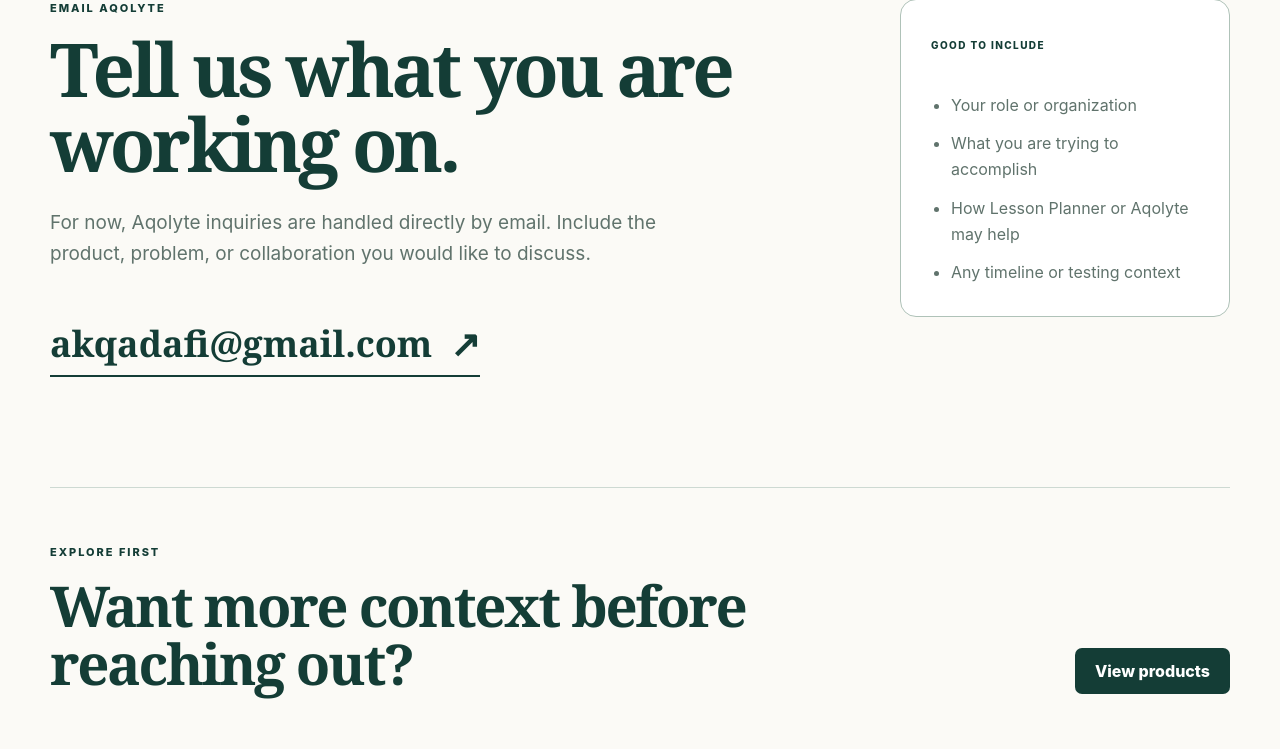
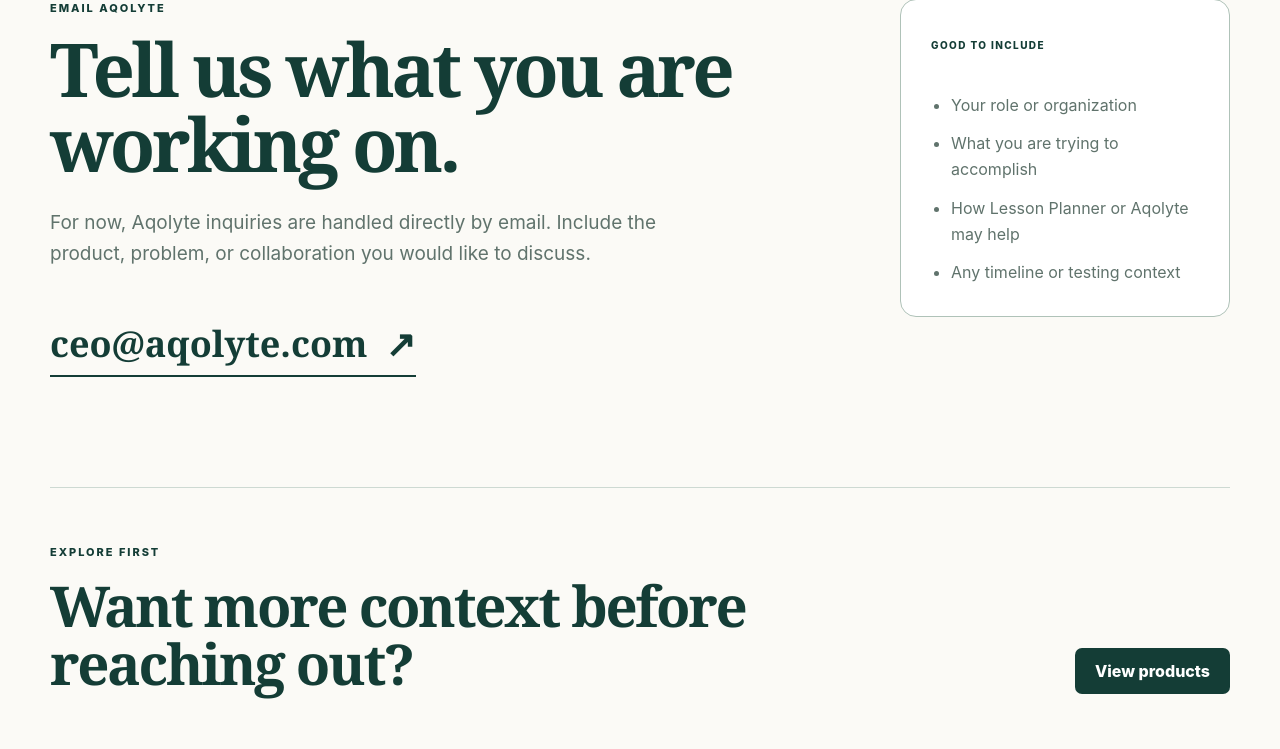
Before and after one commit to Akqadafi/Lesson-Planner-by-Aqolyte, a Flask app: page /contact in a window 1280 px wide. Shown: the part 587-1336 px from the top of the page. Run offline with Flask 3, Linux system fonts and the light colour scheme; parts of the project's set-up code (start-up, migrations or seed data) failed here and were passed over.

Commit message:
Use the Aqolyte CEO contact email

```diff
--- a/templates/contact.html
+++ b/templates/contact.html
@@ -13,7 +13,7 @@
       <p class="eyebrow">EMAIL AQOLYTE</p>
       <h2>Tell us what you are working on.</h2>
       <p>For now, Aqolyte inquiries are handled directly by email. Include the product, problem, or collaboration you would like to discuss.</p>
-      <a class="contact-email" href="mailto:akqadafi@gmail.com">akqadafi@gmail.com <span aria-hidden="true">↗</span></a>
+      <a class="contact-email" href="mailto:ceo@aqolyte.com">ceo@aqolyte.com <span aria-hidden="true">↗</span></a>
     </article>
     <aside class="contact-note">
       <span>GOOD TO INCLUDE</span>
```
Also changed, not shown: tests/test_surface_audit.py (+1 -0 lines).
